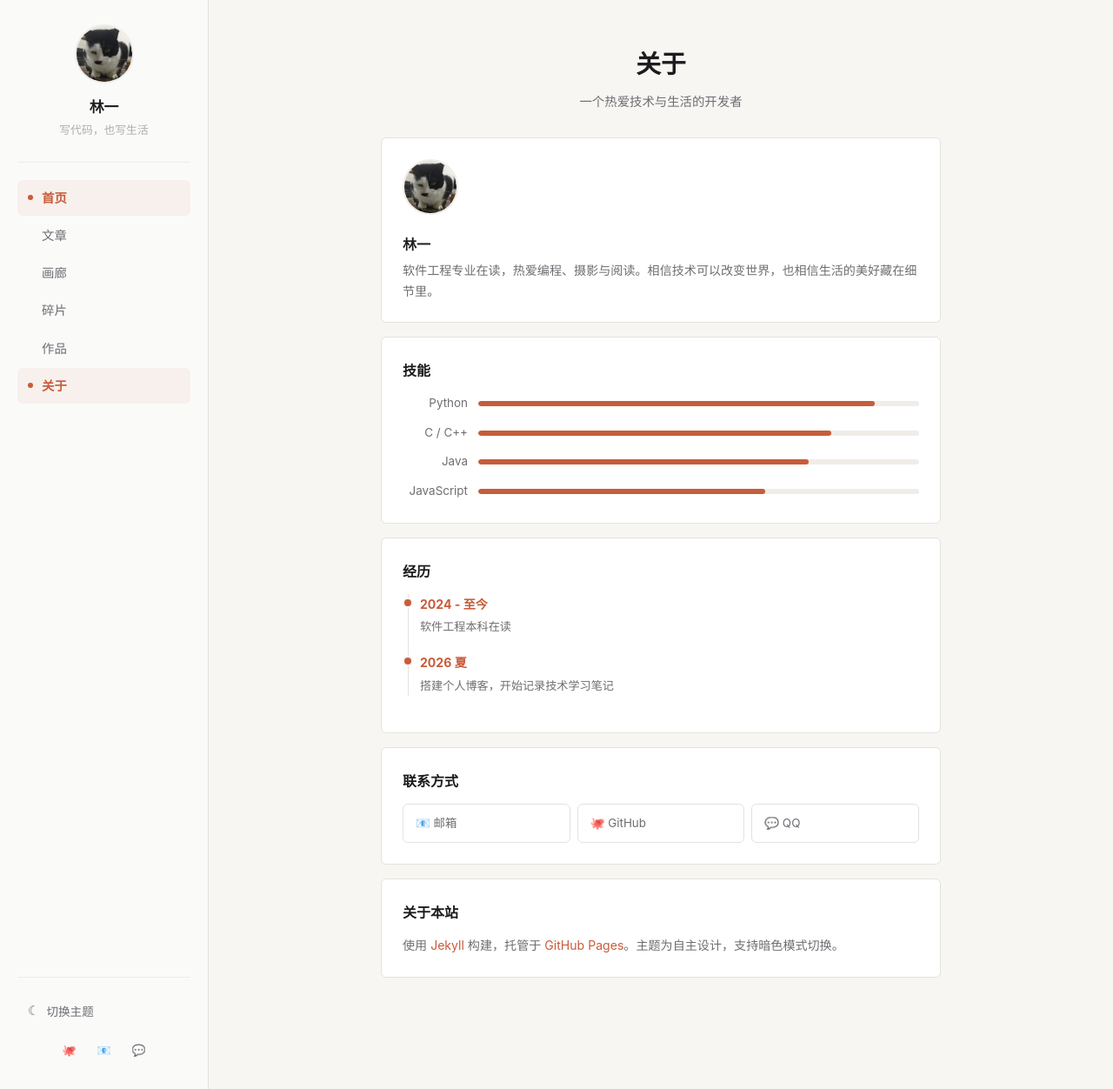
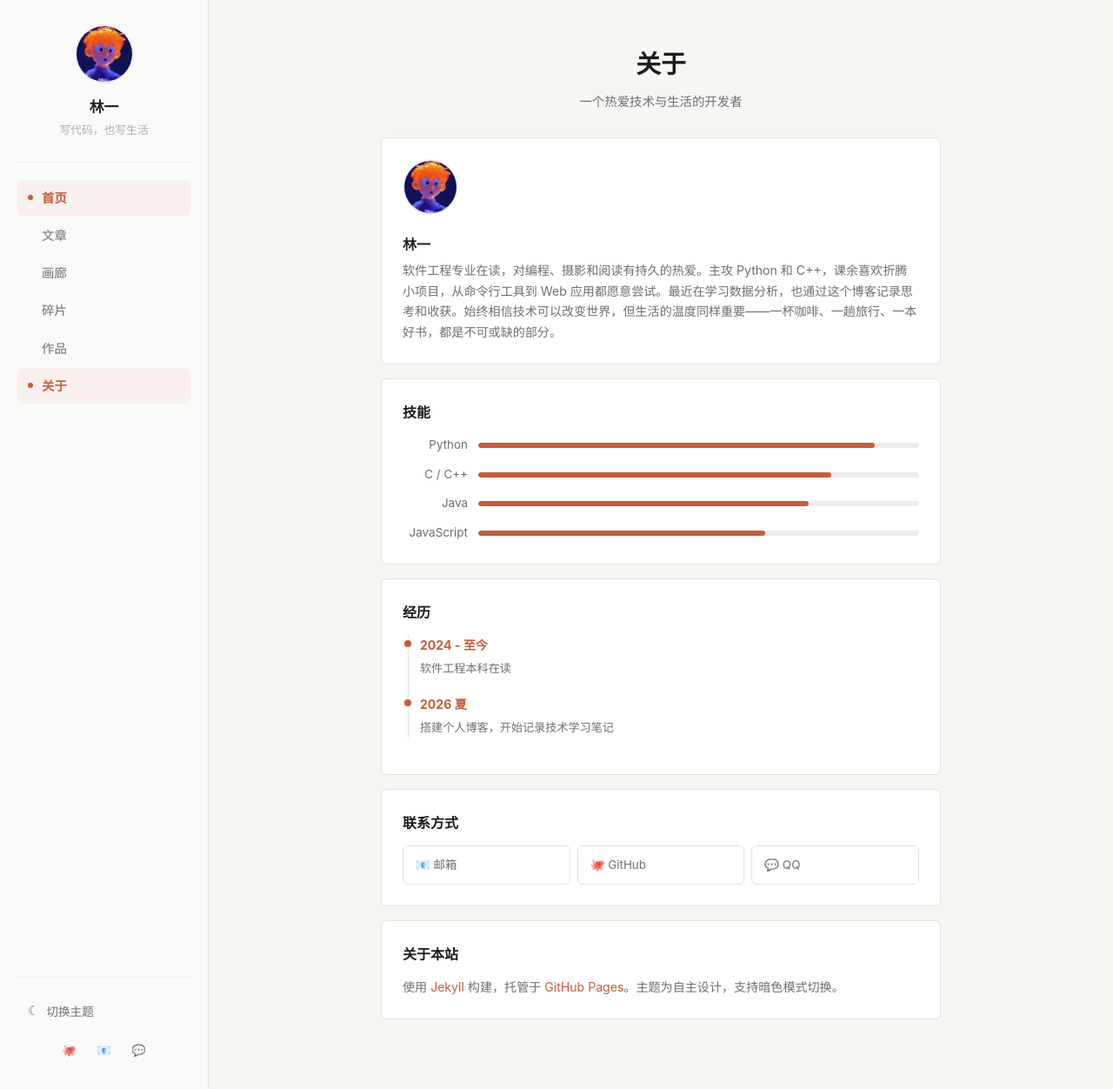
Before and after one commit to W-JOSLIN-X/blog, a Jekyll site: the page built from about.md, in a window 1280 px wide and 1252 px high. Shown: the whole window at 87% size. Built offline with Jekyll 4.4.1, drawn with Linux system fonts in a browser that asks for light colours.

Commit message:
update: avatar, about page, photo entries

```diff
--- a/_layouts/default.html
+++ b/_layouts/default.html
@@ -18,7 +18,7 @@
     <div class="sidebar__inner">
       <div class="sidebar__profile">
         <a class="sidebar__avatar" href="{{ '/about/' | relative_url }}">
-          <img src="{{ '/assets/images/avatar.jpg' | relative_url }}" alt="头像">
+          <img src="{{ '/assets/images/9c5bcbb8f7f8daf40fef136246fc0430.jpg' | relative_url }}" alt="{{ site.author }}">
         </a>
         <div class="sidebar__name">{{ site.author }}</div>
         <div class="sidebar__bio">{{ site.description }}</div>
--- a/about.md
+++ b/about.md
@@ -12,11 +12,11 @@ title: 关于
   <div class="panel about-card reveal">
     <div style="display:flex;align-items:center;gap:20px;flex-wrap:wrap;">
       <div style="width:64px;height:64px;border-radius:50%;overflow:hidden;border:2px solid var(--c-border-sub);flex-shrink:0;">
-        <img src="{{ '/assets/images/avatar.jpg' | relative_url }}" alt="头像" style="width:100%;height:100%;object-fit:cover;">
+        <img src="{{ '/assets/images/9c5bcbb8f7f8daf40fef136246fc0430.jpg' | relative_url }}" alt="头像" style="width:100%;height:100%;object-fit:cover;">
       </div>
       <div>
         <h2 style="margin-bottom:4px;font-family:'Noto Serif SC',Georgia,serif;">{{ site.author }}</h2>
-        <p class="about-bio">软件工程专业在读，热爱编程、摄影与阅读。相信技术可以改变世界，也相信生活的美好藏在细节里。</p>
+        <p class="about-bio">软件工程专业在读，对编程、摄影和阅读有持久的热爱。主攻 Python 和 C++，课余喜欢折腾小项目，从命令行工具到 Web 应用都愿意尝试。最近在学习数据分析，也通过这个博客记录思考和收获。始终相信技术可以改变世界，但生活的温度同样重要——一杯咖啡、一趟旅行、一本好书，都是不可或缺的部分。</p>
       </div>
     </div>
   </div>
```
Also changed, not shown: _data/photos.yml (+4 -4 lines), assets/images/9c5bcbb8f7f8daf40fef136246fc0430.jpg (added), assets/images/avatar.jpg (deleted), assets/images/bg.jpg (deleted), assets/images/bg2.jpg (deleted), assets/images/bg3.gif (deleted), assets/images/bg4.jpg (deleted), assets/images/placeholder-1.jpg, assets/images/placeholder-2.jpg, assets/images/placeholder-3.jpg (added), assets/images/placeholder-4.jpg (added), assets/images/placeholder-5.jpg (added), assets/images/placeholder-6.jpg (added).
